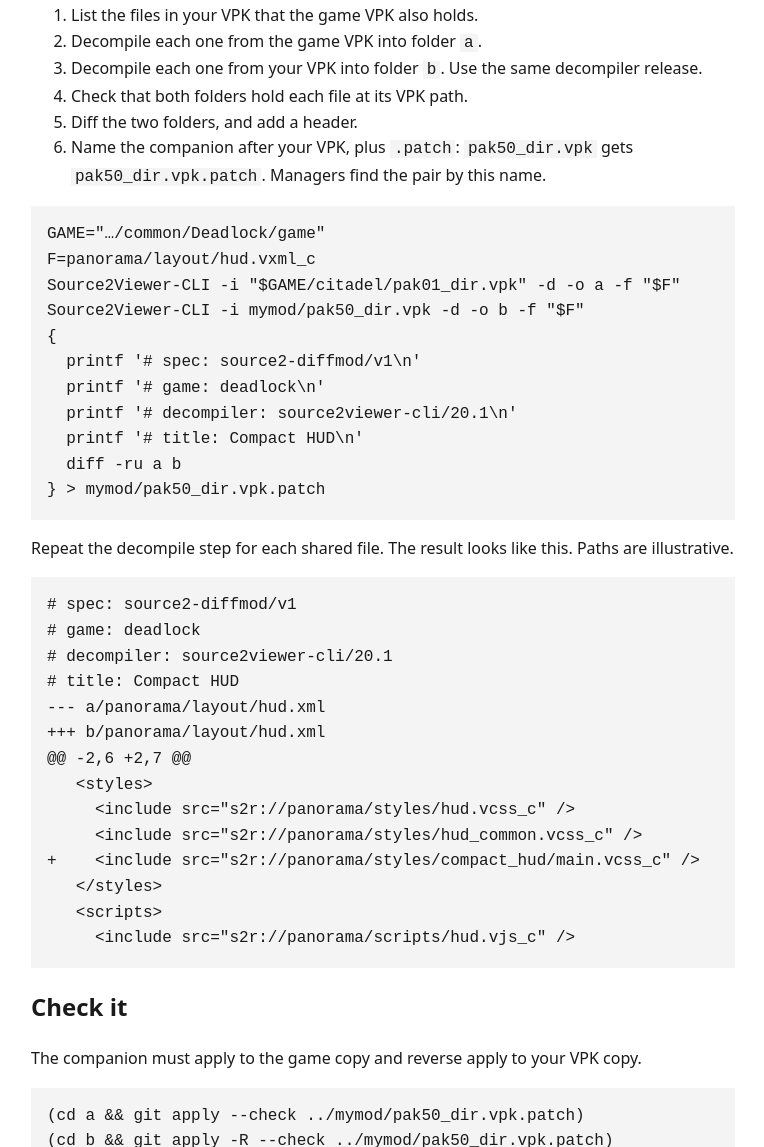
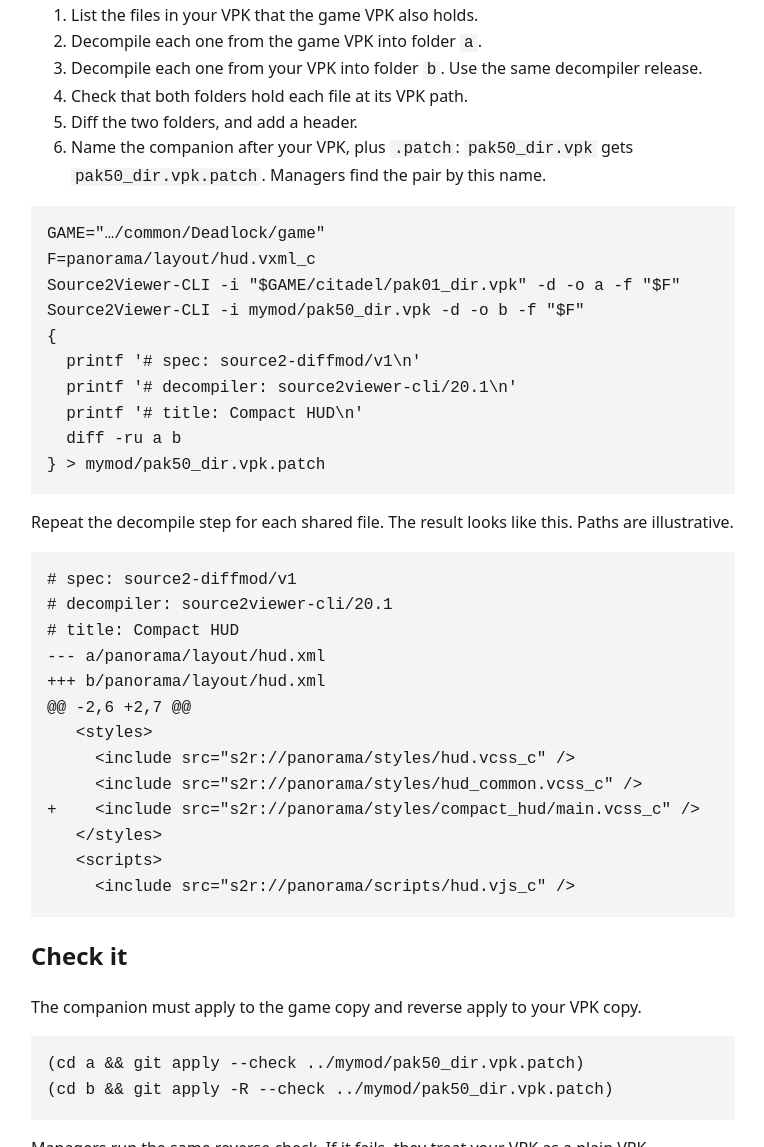
Before and after one commit to diffmod/diffmod-spec, a plain HTML site: page site/mod-makers/index.html in a window 1280 px wide. Shown: the part 1037-2184 px from the top of the page, without its empty margins (257-1021 px from the left). Drawn offline with Linux system fonts and the light colour scheme.

Commit message:
spec, site: drop game header key
Mod VPKs ship with no game id inside, and that is enough.
A companion sits next to its VPK, so it needs no game id either.

Assisted-by: Claude Code (claude-opus-5-5)

```diff
--- a/site/mod-makers/index.html
+++ b/site/mod-makers/index.html
@@ -76,14 +76,12 @@ Source2Viewer-CLI -i "$GAME/citadel/pak01_dir.vpk" -d -o a -f "$F"
 Source2Viewer-CLI -i mymod/pak50_dir.vpk -d -o b -f "$F"
 {
   printf '# spec: source2-diffmod/v1\n'
-  printf '# game: deadlock\n'
   printf '# decompiler: source2viewer-cli/20.1\n'
   printf '# title: Compact HUD\n'
   diff -ru a b
 } &gt; mymod/pak50_dir.vpk.patch</code></pre>
 <p>Repeat the decompile step for each shared file. The result looks like this. Paths are illustrative.</p>
 <pre><code># spec: source2-diffmod/v1
-# game: deadlock
 # decompiler: source2viewer-cli/20.1
 # title: Compact HUD
 --- a/panorama/layout/hud.xml
```
Also changed, not shown: site/mod-managers/index.html (+0 -1 lines), site/spec/index.html (+2 -4 lines), 2 other files.
